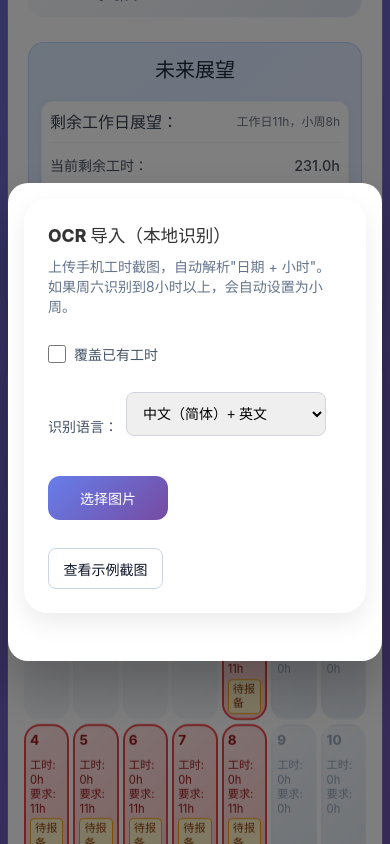
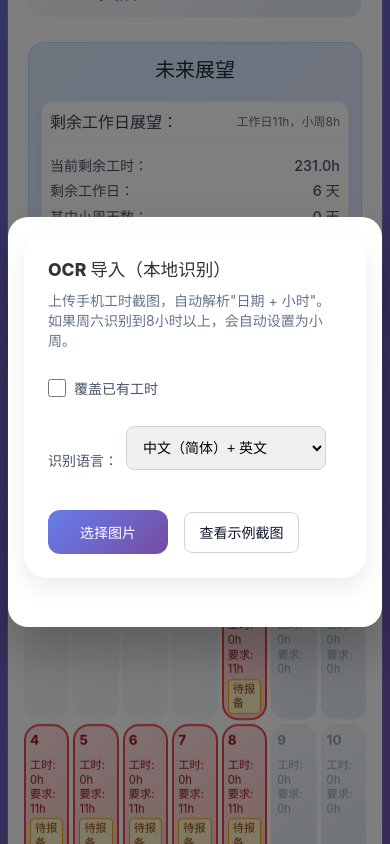
Before and after one commit to QiliChen/work-in-hour, a React (Vite) app: page / in a window 390 px wide. Both pictures are taken after a click on the button "📷 OCR 导入". Shown: the part 1159-2003 px from the top of the page. Built offline with nearby package versions, Linux system fonts and the light colour scheme; no server answers.

Commit message:
feat(ocr): layout sample image side-by-side with controls; responsive wrap

```diff
--- a/src/components/OcrImporter.tsx
+++ b/src/components/OcrImporter.tsx
@@ -143,8 +143,10 @@ const OcrImporter: React.FC<Props> = ({ onImport }) => {
             上传手机工时截图，自动解析"日期 + 小时"。如果周六识别到8小时以上，会自动设置为小周。
           </div>
         </div>
-
-        {/* 控制选项 */}
+        {/* 控件与示例并排布局 */}
+        <div style={{ display: 'flex', gap: '1.25rem', alignItems: 'flex-start', flexWrap: 'wrap' }}>
+          {/* 左列：控制选项 */}
+          <div style={{ flex: '1 1 360px', minWidth: 300 }}>
             <div className="ocr-controls" style={{
               display: 'flex',
               flexWrap: 'wrap',
@@ -207,6 +209,21 @@ const OcrImporter: React.FC<Props> = ({ onImport }) => {
               >
                 {busy ? '识别中...' : '选择图片'}
               </button>
+
+              <button
+                className="btn-secondary"
+                onClick={() => setShowSample(v => !v)}
+                style={{
+                  padding: '0.6rem 0.9rem',
+                  fontSize: 14,
+                  border: '1px solid #cbd5e1',
+                  borderRadius: 8,
+                  background: '#fff',
+                  color: '#0f172a'
+                }}
+              >
+                {showSample ? '收起示例' : '查看示例截图'}
+              </button>
             </div>
 
             {/* 进度信息 */}
@@ -223,29 +240,12 @@ const OcrImporter: React.FC<Props> = ({ onImport }) => {
                 {progress}
               </div>
             )}
-
-        {/* 示例图片开关 */}
-        <div style={{ marginTop: 12 }}>
-          <button
-            className="btn-secondary"
-            onClick={() => setShowSample(v => !v)}
-            style={{
-              padding: '0.6rem 0.9rem',
-              fontSize: 14,
-              border: '1px solid #cbd5e1',
-              borderRadius: 8,
-              background: '#fff',
-              color: '#0f172a'
-            }}
-          >
-            {showSample ? '收起示例' : '查看示例截图'}
-          </button>
           </div>
 
-        {/* 示例图片内容 */}
+          {/* 右列：示例图片 */}
           {showSample && (
+            <div style={{ flex: '0 1 320px', maxWidth: 360, minWidth: 260 }}>
               <div style={{
-            marginTop: 12,
                 background: '#f8fafc',
                 border: '1px solid #e2e8f0',
                 borderRadius: 8,
@@ -268,7 +268,9 @@ const OcrImporter: React.FC<Props> = ({ onImport }) => {
                   若未显示图片，请将示例图保存为项目根目录 <code>public/ocr-sample.jpg</code>。
                 </div>
               </div>
+            </div>
           )}
+        </div>
       </div>
 
       <input ref={fileRef} type="file" accept="image/*" style={{ display: 'none' }} onChange={handleFile} />
```
Also changed, not shown: public/ocr-sample.jpg (added). Lines whose indentation alone changed are shown as unchanged.
